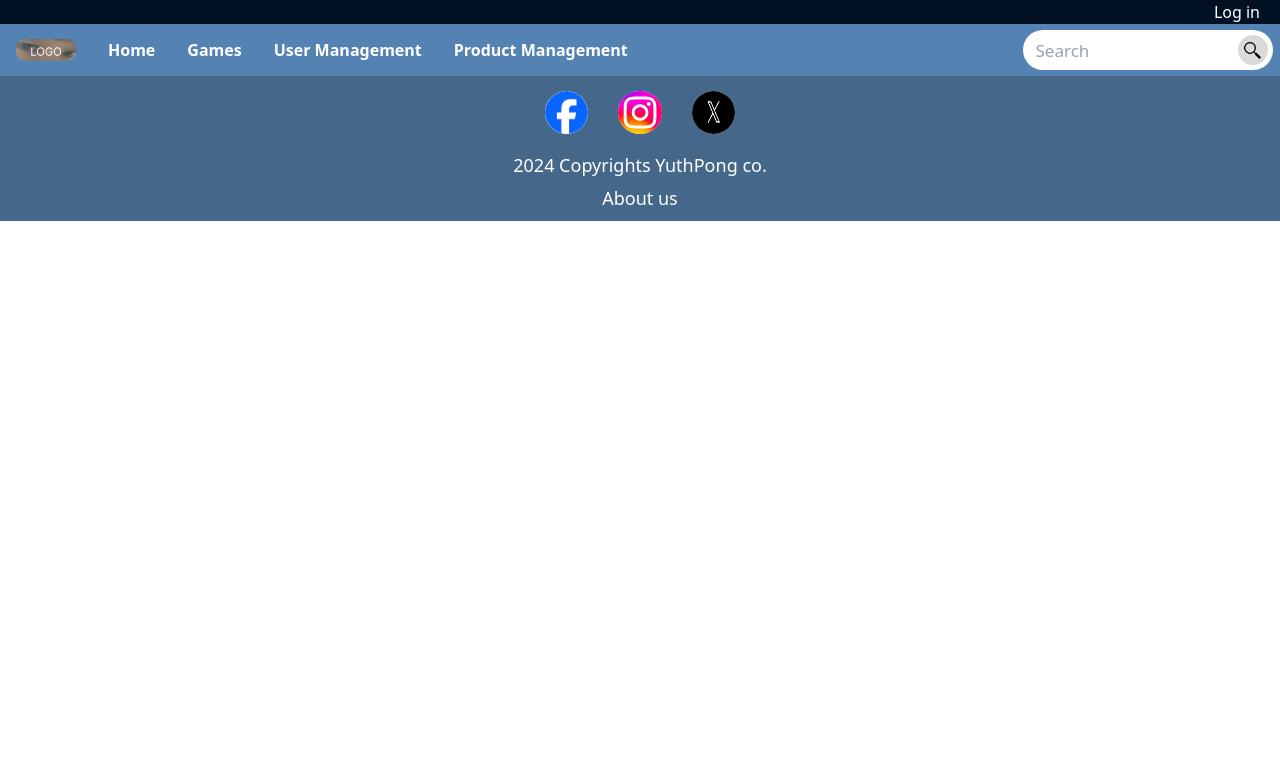
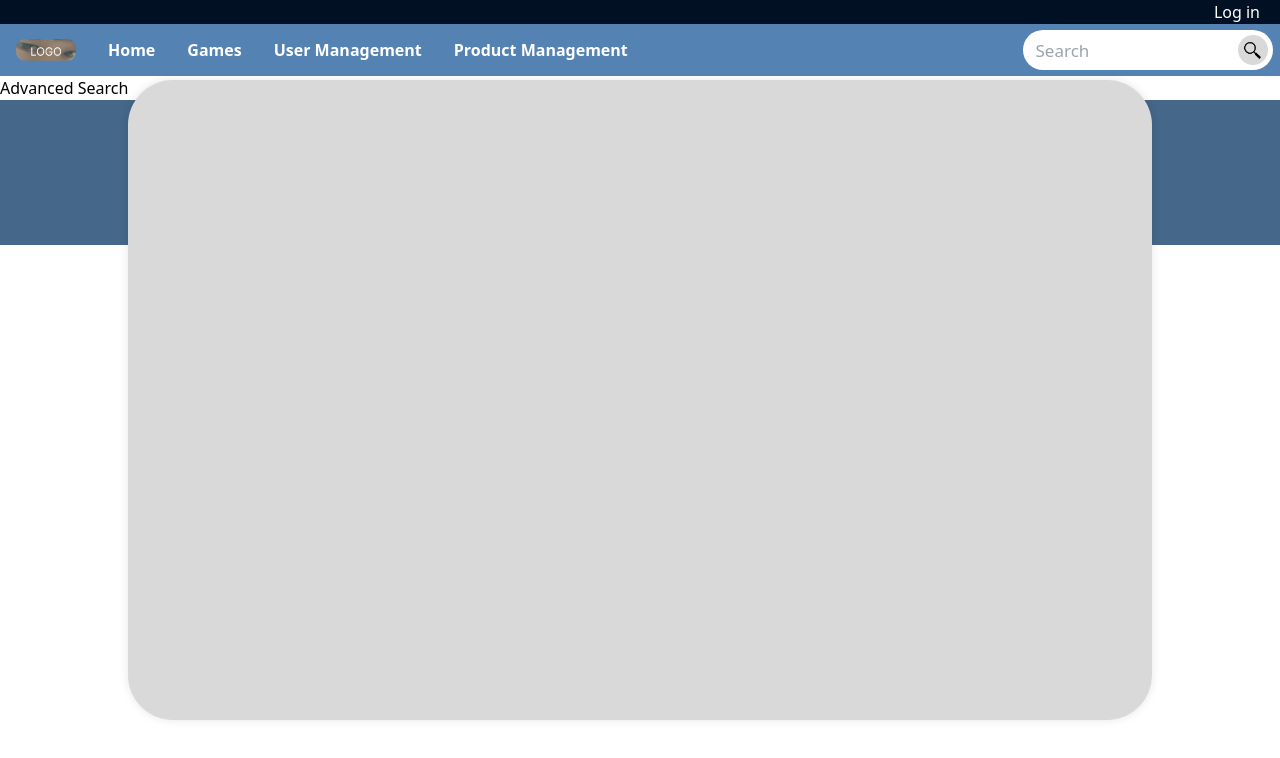
Before and after one commit to JuiPi/T-TopUp, a React (Vite) app in the folder T-TopUp/: page /advanced-search in a window 1280 px wide. Shown: the top 758 px of the page. Built offline with nearby package versions, Linux system fonts and the light colour scheme.

Commit message:
AdvSearch

```diff
--- /dev/null
+++ b/T-TopUp/src/AdvSearch.css
@@ -0,0 +1,13 @@
+.background {
+    position: fixed;
+    display: block;
+    top: 50%;
+    left: 50%;
+    transform: translate(-50%, -50%);
+    width: 1280px;
+    max-width: 80%;
+    height: 640px;
+    background-color: #D9D9D9;
+    border-radius: 45px;
+    box-shadow: 0 0 10px rgba(0, 0, 0, 0.1);
+}
--- a/T-TopUp/src/AdvSearch.tsx
+++ b/T-TopUp/src/AdvSearch.tsx
@@ -1,5 +1,6 @@
 import NavBar from "./Components/NavBar"
 import Footer from "./Components/Footer"
+import './AdvSearch.css'
 
 function AdvSearch() {
     return (
@@ -8,7 +9,8 @@ function AdvSearch() {
             <NavBar />
         </header>
         <body>
-
+            <div className="background"></div>
+            <h1>Advanced Search</h1>
         </body>
         <footer>
             <Footer />
```
